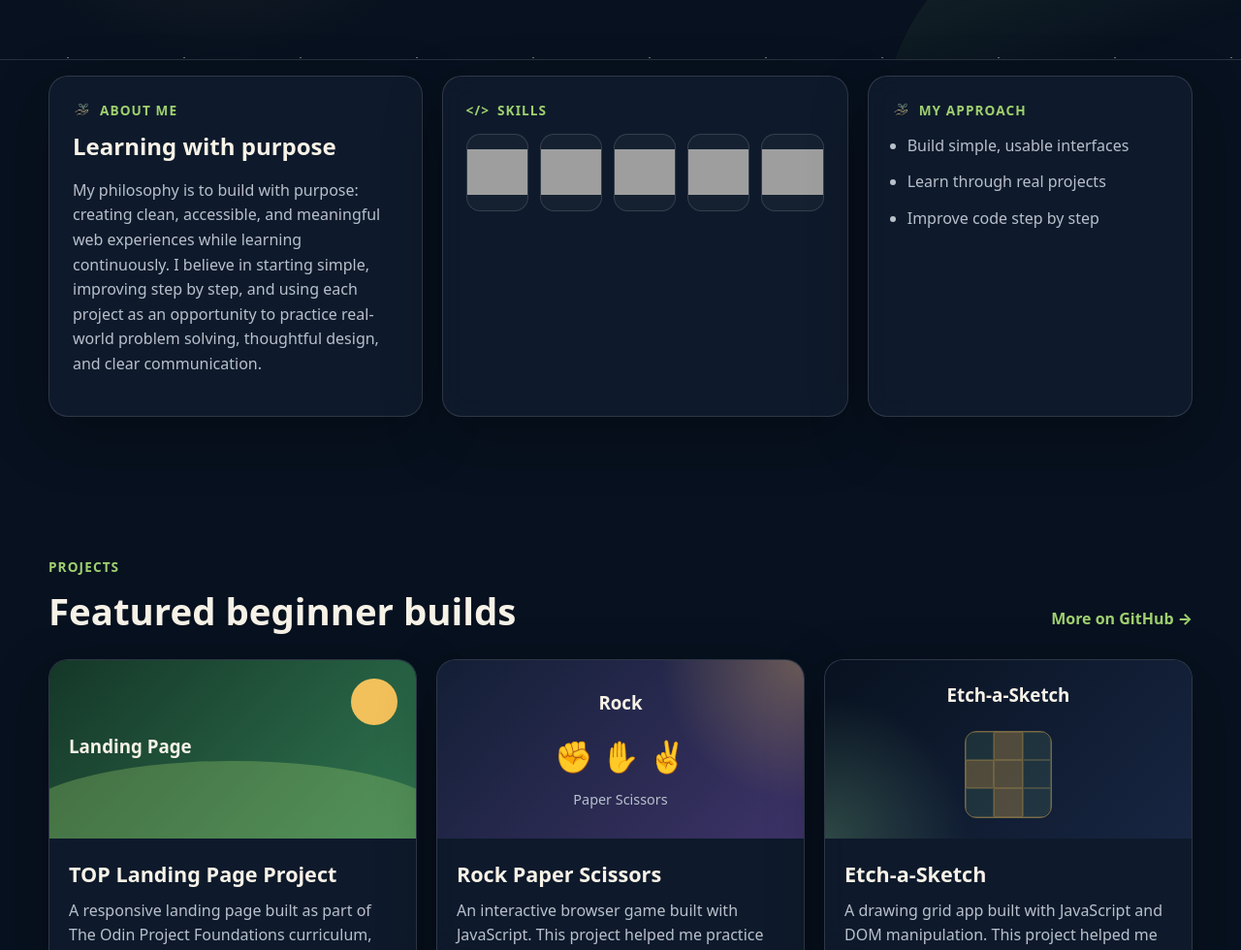
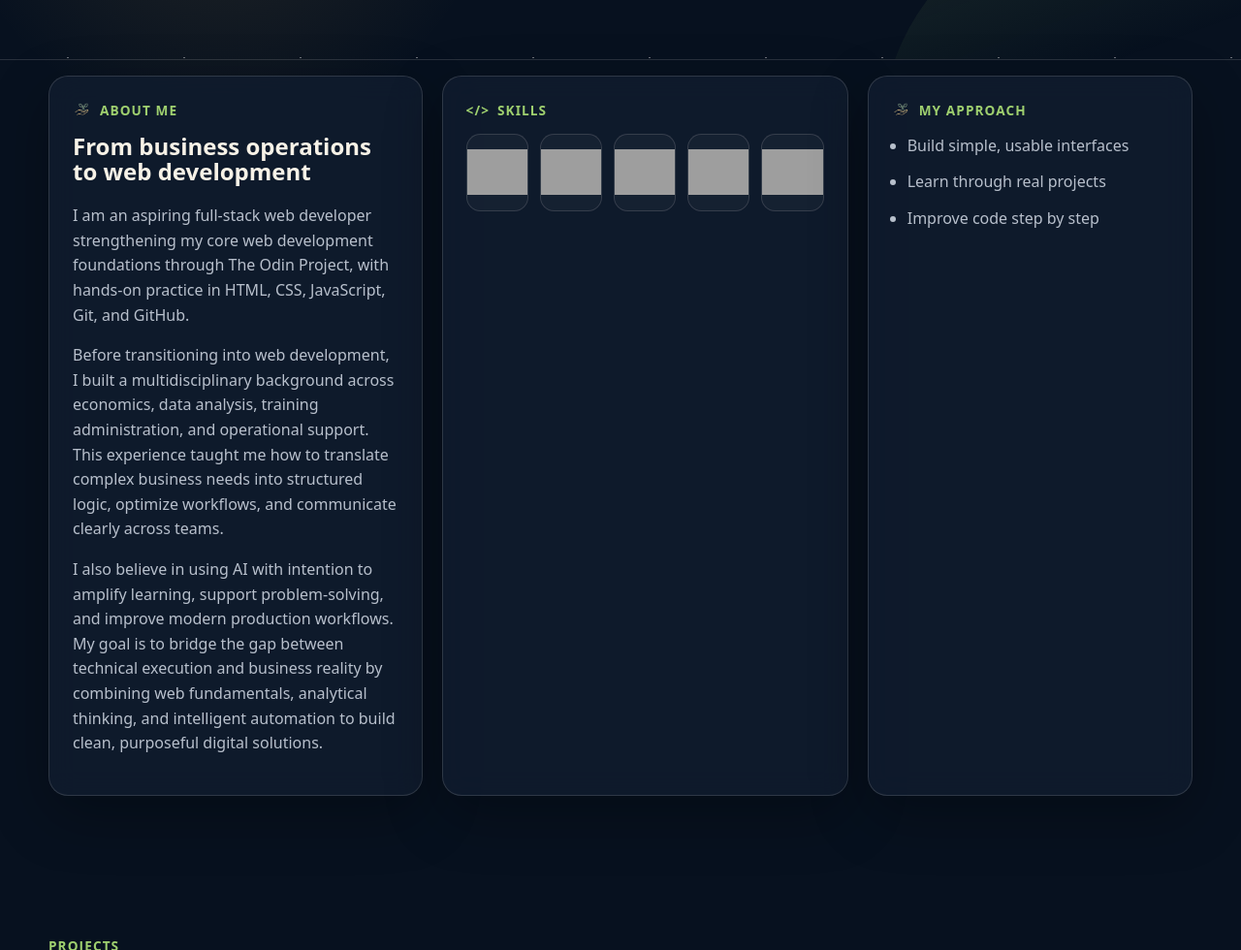
Before and after one commit to progritit/Portfolio, a plain HTML site: page index.html in a window 1280 px wide. Shown: the part 740-1720 px from the top of the page at 97% size. Drawn offline with Linux system fonts and the light colour scheme; grey boxes are pictures that could not be loaded.

Commit message:
Update About section

```diff
--- a/index.html
+++ b/index.html
@@ -89,10 +89,24 @@
               <img src="assets/leaf.png" alt="" />
               <span>About me</span>
             </div>
-            <h2>Learning with purpose</h2>
+
+            <h2>From business operations to web development</h2>
+
             <p>
-              My philosophy is to build with purpose: creating clean, accessible, and meaningful web experiences while learning continuously.
-              I believe in starting simple, improving step by step, and using each project as an opportunity to practice real-world problem solving, thoughtful design, and clear communication.
+              I am an aspiring full-stack web developer strengthening my core web development foundations through The Odin Project,
+              with hands-on practice in HTML, CSS, JavaScript, Git, and GitHub.
+            </p>
+
+            <p>
+              Before transitioning into web development, I built a multidisciplinary background across economics, data analysis,
+              training administration, and operational support. This experience taught me how to translate complex business needs into
+              structured logic, optimize workflows, and communicate clearly across teams.
+            </p>
+
+            <p>
+              I also believe in using AI with intention to amplify learning, support problem-solving, and improve modern production
+              workflows. My goal is to bridge the gap between technical execution and business reality by combining web fundamentals,
+              analytical thinking, and intelligent automation to build clean, purposeful digital solutions.
             </p>
           </article>
 
```
